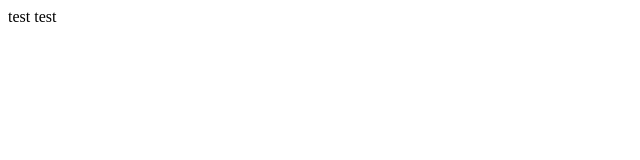
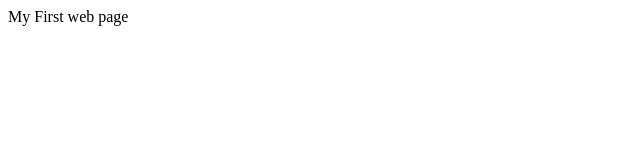
Before and after one commit to lavinagithub/xifirstproject, a plain HTML site: page index.html in a window 1280 px wide. Shown: the full height of the page, 0-640 px from the left. Drawn offline with Linux system fonts and the light colour scheme.

Commit message:
adding a div

```diff
--- a/index.html
+++ b/index.html
@@ -4,9 +4,9 @@
     <meta charset="UTF-8" />
     <meta http-equiv="X-UA-Compatible" content="IE=edge" />
     <meta name="viewport" content="width=device-width, initial-scale=1.0" />
-    <title>My first project</title>
+    <title>Document</title>
   </head>
   <body>
-    test test
+    <div class="container">My First web page</div>
   </body>
 </html>
```
